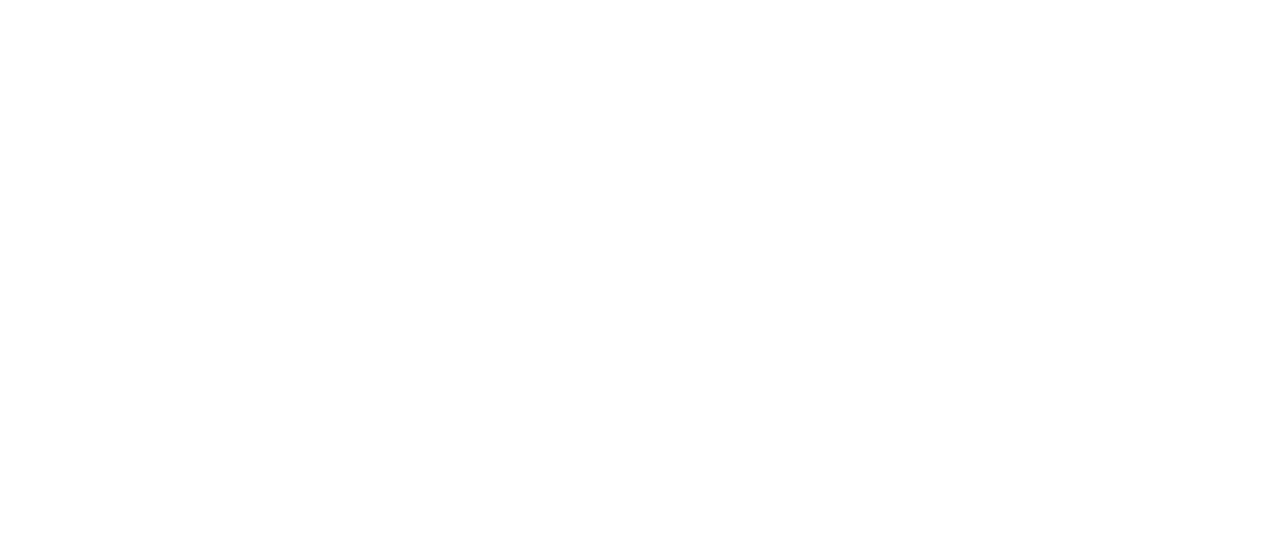
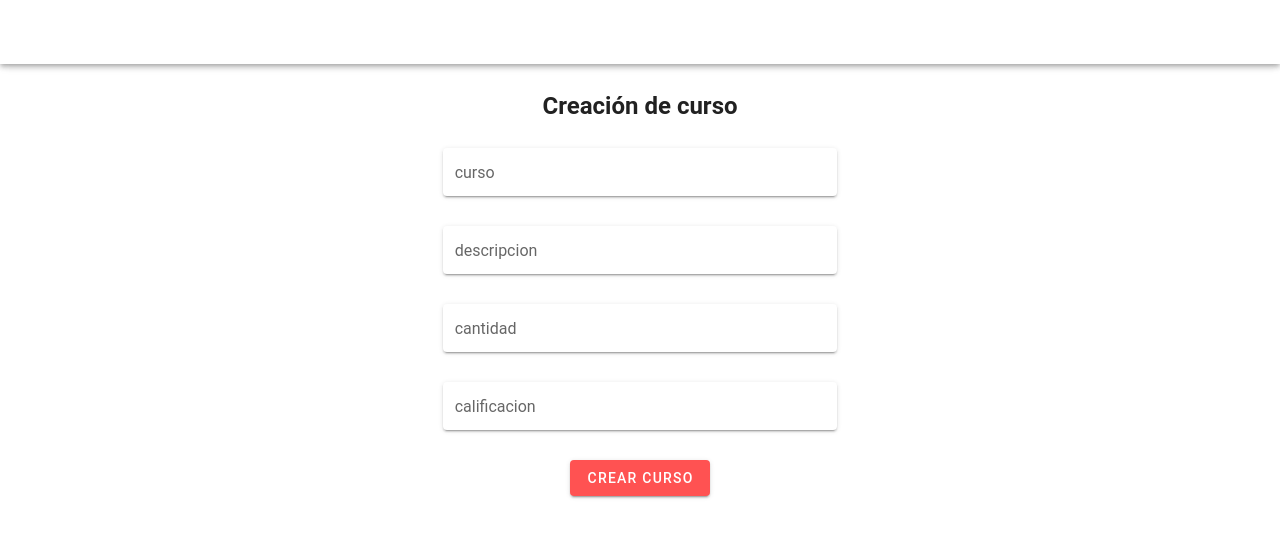
Before and after one commit to tomatovalley/educacion-cognirewars, a Vue app: page /curso in a window 1280 px wide. Shown: the top 538 px of the page. Built offline with nearby package versions, Linux system fonts and the light colour scheme; a small style sheet from the web is missing.

Commit message:
Template cursos y actividades

```diff
--- /dev/null
+++ b/src/components/layout/ActividadLayout.vue
@@ -0,0 +1,20 @@
+<template>
+  <v-app>
+    <v-appBar app color="white" dark absolute>
+      <div>
+        Hol
+      </div>
+    </v-appBar>
+    <v-content>
+      <v-col align="center" justify="center">
+        <router-view />
+      </v-col>
+    </v-content>
+  </v-app>
+</template>
+
+<script>
+export default {
+  name: "ActividadLayout",
+};
+</script>
--- a/src/router/index.js
+++ b/src/router/index.js
@@ -3,7 +3,10 @@
 import Login from "../views/Login.vue";
 import About from "../views/About.vue";
 import Registro from "../views/Registro.vue";
+import Actividades from "../views/Actividades.vue";
+import Cursos from "../views/Cursos.vue";
 import LoginLayout from "@/components/layout/LoginLayout.vue";
+import ActividadLayout from "@/components/layout/ActividadLayout.vue";
 
 Vue.use(VueRouter);
 
@@ -26,6 +29,23 @@
     ],
   },
   {
+    path: "/",
+    redirect: "/actividad",
+    component: ActividadLayout,
+    children: [
+      {
+        path: "/actividad",
+        name: "Actividades",
+        component: Actividades,
+      },
+      {
+        path: "/curso",
+        name: "Cursos",
+        component: Cursos,
+      },
+    ],
+  },
+  {
     path: "/about",
     name: "About",
     component: About,
--- /dev/null
+++ b/src/views/Actividades.vue
@@ -0,0 +1,43 @@
+<template>
+  <v-form>
+    <v-container class="fill-height" fluid>
+      <v-row align="center" justify="center">
+        <v-col cols="12" sm="8" md="6" lg="4">
+          <div>
+            <h2 class="mb-6">Crear actividad</h2>
+          </div>
+          <v-text-field
+            v-model="actividad"
+            label="actividad"
+            placeholder="Nombre de la actividad"
+            single-line
+            solo
+            required
+          ></v-text-field>
+
+          <v-text-field
+            v-model="descripcion"
+            label="descripcion"
+            placeholder="Descripcion de la actividad"
+            single-line
+            solo
+            required
+          ></v-text-field>
+          <v-text-field
+            v-model="fecha"
+            label="fecha"
+            placeholder="Disponible hasta"
+            single-line
+            solo
+            required
+          ></v-text-field>
+          <div class="text-center">
+            <v-btn class="mb-2" color="error" @click="submit">
+              Crear curso
+            </v-btn>
+          </div>
+        </v-col>
+      </v-row>
+    </v-container>
+  </v-form>
+</template>
--- /dev/null
+++ b/src/views/Cursos.vue
@@ -0,0 +1,51 @@
+<template>
+  <v-form>
+    <v-container class="fill-height" fluid>
+      <v-row align="center" justify="center">
+        <v-col cols="12" sm="8" md="6" lg="4">
+          <div>
+            <h2 class="mb-6">Creación de curso</h2>
+          </div>
+          <v-text-field
+            v-model="actividad"
+            label="curso"
+            placeholder="Nombre del curso"
+            single-line
+            solo
+            required
+          ></v-text-field>
+
+          <v-text-field
+            v-model="descripcion"
+            label="descripcion"
+            placeholder="Descripcion del curso"
+            single-line
+            solo
+            required
+          ></v-text-field>
+          <v-text-field
+            v-model="cantidad"
+            label="cantidad"
+            placeholder="Cantidad de actividades"
+            single-line
+            solo
+            required
+          ></v-text-field>
+          <v-text-field
+            v-model="calificacion"
+            label="calificacion"
+            placeholder="Sistema de calificación"
+            single-line
+            solo
+            required
+          ></v-text-field>
+          <div class="text-center">
+            <v-btn class="mb-2" color="error" @click="submit">
+              Crear curso
+            </v-btn>
+          </div>
+        </v-col>
+      </v-row>
+    </v-container>
+  </v-form>
+</template>
```
